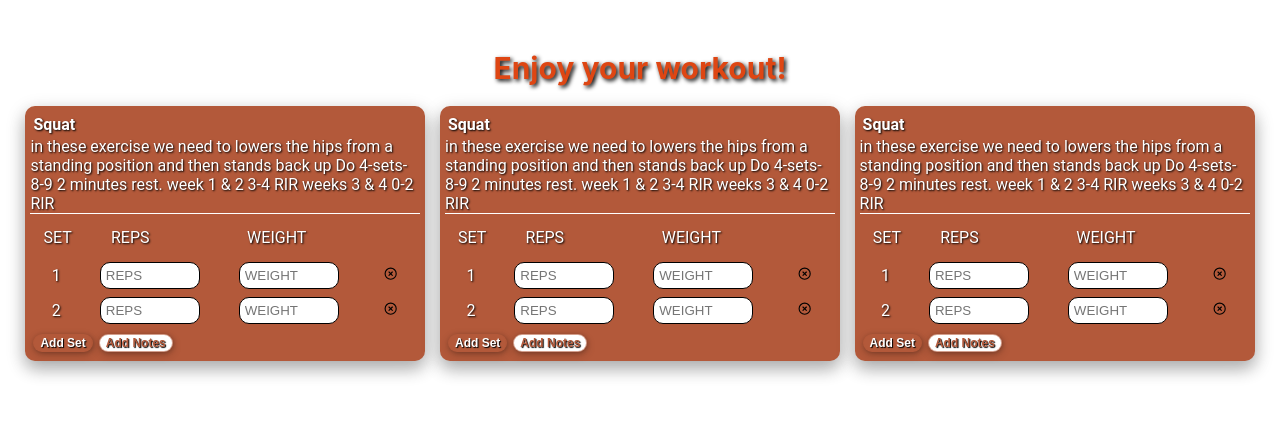
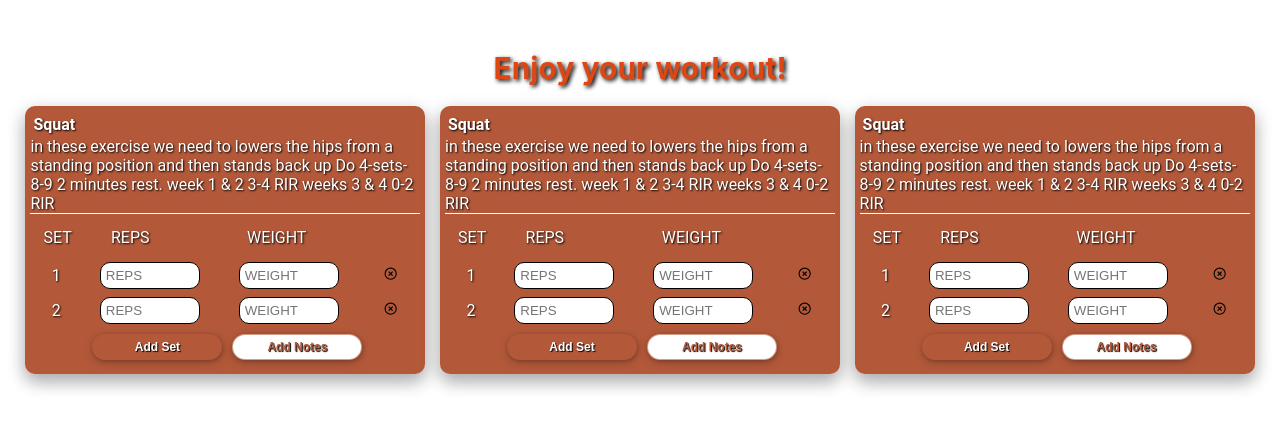
Before and after one commit to razijun/fitness_app, a React (Create React App) app in the folder client/: page /start in a window 1280 px wide. Shown: the top 428 px of the page. Built offline with nearby package versions, Linux system fonts and the light colour scheme.

Commit message:
Style fixes

```diff
--- a/client/src/Components/ExerciseBox/exerciseBox.scss
+++ b/client/src/Components/ExerciseBox/exerciseBox.scss
@@ -63,16 +63,31 @@
         border-bottom: 1px solid $primaryColor;
     }
 }
-
+.addButtons{
+    display: flex;
+    justify-content: center;
+    align-items: center;
+    align-self: center;
+    width: 390px;
+    max-width: 95vw;
+    margin-bottom: 5px;
 .addSet{
     @include smallRoundBtn();
     background-color: $mainOrange ;
     color: $primaryColor;
     text-shadow: 1px 1px 1px black;
+    padding: 5px 30px;
+    width: 130px;
+    margin-right: 5px;
+
 }
 .addNote{
     @include smallRoundBtn();
     color: $mainOrange;
     background-color: $primaryColor;
     text-shadow: 1px 1px 1px black;
+    width: 130px;
+    padding: 5px 30px;
+    margin-left: 5px;
 }
+}
--- a/client/src/Components/ExerciseBox/index.jsx
+++ b/client/src/Components/ExerciseBox/index.jsx
@@ -21,7 +21,7 @@ export function ExerciseBox(props) {
             <ExerciseInputRow
               setNumber = '2'
             />
-            <div>
+            <div className="addButtons">
               <button className="addSet">Add Set</button>
               <button className="addNote">Add Notes</button>
             </div>
--- a/client/src/Components/PresentationBlock/index.jsx
+++ b/client/src/Components/PresentationBlock/index.jsx
@@ -1,5 +1,7 @@
 import React from "react";
 import "./presentation.scss";
+import { Link } from "react-router-dom";
+
 
 export function PresentationBlock(props) {
     const {workoutName, description, image} = props;
@@ -10,8 +12,8 @@ export function PresentationBlock(props) {
                 <h5 className="workoutName">{workoutName}</h5>
                 <div className="description">{description}</div>
                 <div className="buttonsContainer">
-                    <button className="start">Start</button>
-                    <button className="view">View</button>
+                <Link  className="start" to="/start">Start</Link>
+                <button className="view">View</button>
                 </div>
             </div>
 
--- a/client/src/Components/PresentationBlock/presentation.scss
+++ b/client/src/Components/PresentationBlock/presentation.scss
@@ -10,7 +10,7 @@
     justify-content: flex-start;
     align-items: flex-start;
     margin: 10px 2px 10px;
-    max-width: 400px;
+    max-width: 98vw;
     width:fit-content;
     background-color: $mainOrange;
     border-radius: 10px;
--- a/client/src/Pages/PageContent/pageContent.scss
+++ b/client/src/Pages/PageContent/pageContent.scss
@@ -2,4 +2,5 @@
 *{box-sizing: border-box;}
 .mainContainer{
     @include mainContainer();
+    align-items: center;
 }
--- a/client/src/Pages/StartWorkout/startWorkout.scss
+++ b/client/src/Pages/StartWorkout/startWorkout.scss
@@ -16,6 +16,8 @@
     }
 }
 .startWorkout{
+    // display: grid;
+    // grid-template-columns: repeat(auto-fit, minmax(350px, 2fr));
     display: flex;
     justify-content: space-evenly;
     flex-wrap: wrap;
--- a/client/src/Pages/Workout/_workout.scss
+++ b/client/src/Pages/Workout/_workout.scss
@@ -16,4 +16,5 @@
     display: flex;
     justify-content: space-evenly;
     flex-wrap: wrap;
+    padding: 0 20px;
 }
```
